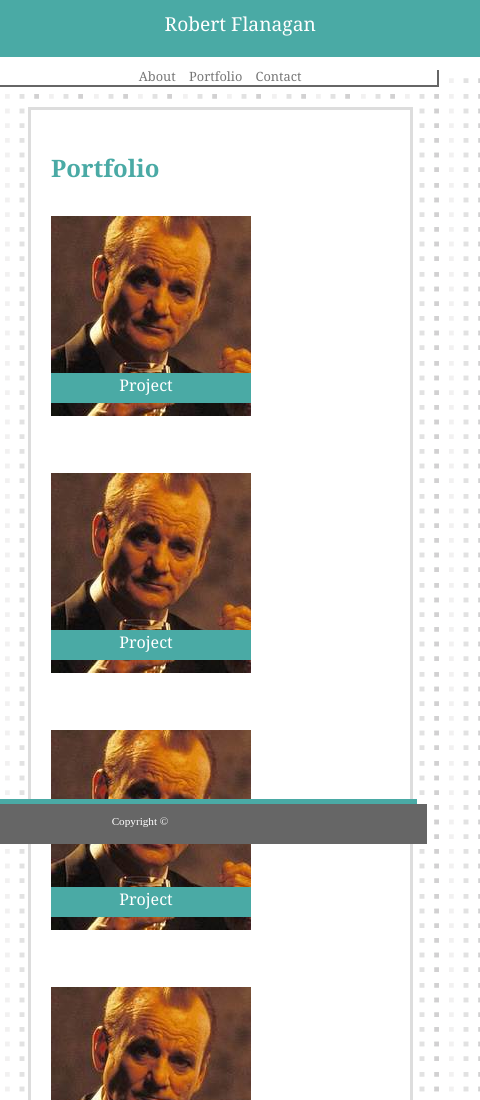
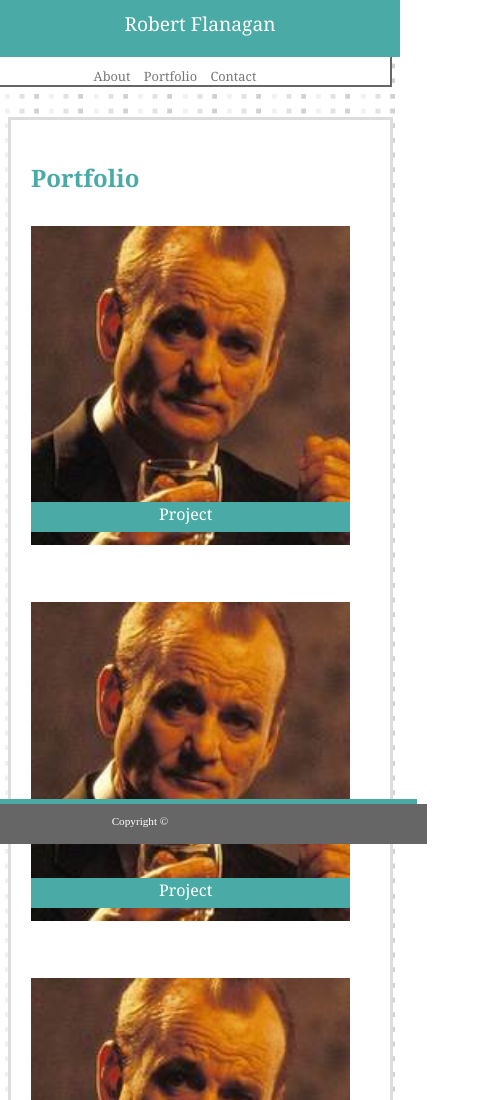
Before and after one commit to rjflanagan95/Responsive-Portfolio, a plain HTML site: page portfolio.html in a window 390 px wide. Shown: the top 1100 px of the page, 480 px wide, since content can reach past the window. Drawn offline with Linux system fonts and the light colour scheme.

Commit message:
slight alignment issues remaining

```diff
--- a/assets/css/style.css
+++ b/assets/css/style.css
@@ -5,7 +5,7 @@ body {
 }
 
 header {
-    width: 110%;
+    /* width: 120%; */
     background-color: #fff;
     margin-top: -10px;
     margin-left: -10px;
@@ -16,7 +16,7 @@ header {
 }
 
 .header-wrap {
-    width: 960px;
+    width: 920px;
     margin: 0 auto;
     height: 70px;
     background: #fff;
@@ -28,7 +28,6 @@ header {
     width: 215px;
     padding: 10px 5px 20px 5px;
     margin-bottom: 0;
-    margin-left: 10px;
     background: #4aaaa5;
     color: #fff;
     text-align: center;
@@ -166,28 +165,6 @@ footer {
 }
 
 @media screen and (max-width: 980px) {
-    /* nav {
-        width: 980px;
-    }
-
-    .about-me {
-        padding: 20px 20px 20px 20px;
-        margin: 20px 20px 20px 20px;
-        width: 440px;
-    }
-
-    .portfolio {
-        padding: 20px 20px 20px 20px;
-        margin: 20px 20px 20px 20px;
-        width: 440px;
-    }
-
-    .contact-form {
-        padding: 20px 20px 20px 20px;
-        margin: 20px 20px 20px 20px;
-        width: 440px;
-      } */
-
     body {
         width: 100%;
     }
@@ -204,21 +181,18 @@ footer {
     .about-me {
         padding: 20px 20px 20px 20px;
         margin: 20px 20px 20px 20px;
-        /* width: 660px; */
         width: 82%;
     }
 
     .portfolio {
         padding: 20px 20px 20px 20px;
         margin: 20px 20px 20px 20px;
-        /* width: 660px; */
         width: 87%;
     }
 
     .contact-form {
         padding: 20px 20px 20px 20px;
         margin: 20px 20px 20px 20px;
-        /* width: 660px; */
         width: 87%;
     }
 }
@@ -240,14 +214,12 @@ footer {
     .about-me {
         padding: 20px 20px 20px 20px;
         margin: 20px 20px 20px 20px;
-        /* width: 660px; */
         width: 87%;
     }
 
     .portfolio {
         padding: 20px 20px 20px 20px;
         margin: 20px 20px 20px 20px;
-        /* width: 660px; */
         width: 87%;
         overflow: auto;
     }
@@ -255,47 +227,67 @@ footer {
     .contact-form {
         padding: 20px 20px 20px 20px;
         margin: 20px 20px 20px 20px;
-        /* width: 660px; */
         width: 87%;
     }
 }
 
 @media screen and (max-width: 640px) {
+    header {
+        /* display: inline-block; */
+        display: block;
+        width: 100%;
+        margin-right: 0px;
+    }
+
     .header-wrap {
         display: inline-block;
-        width: 110%;
-        margin: 0px 0px 0px 0px;
-    }
-
-    header {
-        width: 112%;
-        /* width: auto; */
-        right: 0px;
-        margin: -10px 0px 0px -10px;
+        /* width: 110%; */
+        margin: 0 auto;
+        width: 100%;
     }
 
     .name {
-        width: auto;
-        margin: 0px 0px 0px 0px;
+        width: 100%;
+        margin: 0 auto;
         text-align: center;
     }
 
     nav {
-        /* width: 110%; */
         margin: 0 auto;
         text-align: center;
         padding-top: 10px;
-        right: 0px;
+        /* right: 0px; */
     }
 
     .about-me {
         display: inline-block;
+        margin: 0 auto;
         /* width: 100%; */
         /* width: auto; */
     }
 
     .portfolio {
         display: inline-block;
+        margin: 0 auto;
         /* width: auto; */
     }
+
+    .portfolio-item {
+        display: block;
+        float: none;
+    }
+
+    .portfolio-name {
+        width: 100%;
+    }
+
+    .responsive {
+        width: 100%;
+        height: auto;
+    }
+
+    .contact-form {
+        display: inline-block;
+        margin: 0 auto;
+    }
 }
--- a/portfolio.html
+++ b/portfolio.html
@@ -21,37 +21,37 @@
         <section class="portfolio">
             <h2>Portfolio</h2>
             <section class="portfolio-item">
-                <img src="assets/images/portfolio-placeholder.jpg" alt="project thumbnail">
+                <img src="assets/images/portfolio-placeholder.jpg" alt="project thumbnail" class="responsive">
                 <section class="portfolio-name">
                     <a class="project-link" href="">Project</a>
                 </section>
             </section>
             <section class="portfolio-item">
-                <img src="assets/images/portfolio-placeholder.jpg" alt="project thumbnail">
+                <img src="assets/images/portfolio-placeholder.jpg" alt="project thumbnail" class="responsive">
                 <section class="portfolio-name">
                     <a class="project-link" href="">Project</a>
                 </section>
             </section>
             <section class="portfolio-item">
-                <img src="assets/images/portfolio-placeholder.jpg" alt="project thumbnail">
+                <img src="assets/images/portfolio-placeholder.jpg" alt="project thumbnail" class="responsive">
                 <section class="portfolio-name">
                     <a class="project-link" href="">Project</a>
                 </section>
             </section>
             <section class="portfolio-item">
-                <img src="assets/images/portfolio-placeholder.jpg" alt="project thumbnail">
+                <img src="assets/images/portfolio-placeholder.jpg" alt="project thumbnail" class="responsive">
                 <section class="portfolio-name">
                     <a class="project-link" href="">Project</a>
                 </section>
             </section>
             <section class="portfolio-item">
-                <img src="assets/images/portfolio-placeholder.jpg" alt="project thumbnail">
+                <img src="assets/images/portfolio-placeholder.jpg" alt="project thumbnail" class="responsive">
                 <section class="portfolio-name">
                     <a class="project-link" href="">Project</a>
                 </section>
             </section>
             <section class="portfolio-item">
-                <img src="assets/images/portfolio-placeholder.jpg" alt="project thumbnail">
+                <img src="assets/images/portfolio-placeholder.jpg" alt="project thumbnail" class="responsive">
                 <section class="portfolio-name">
                     <a class="project-link" href="">Project</a>
                 </section>
```
